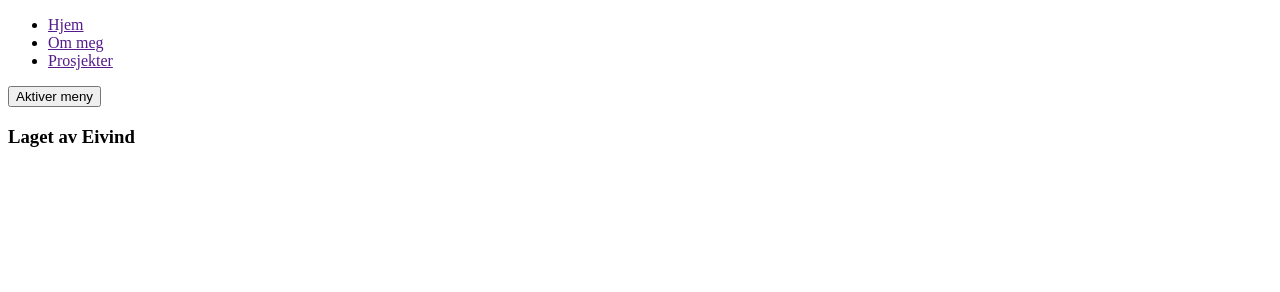
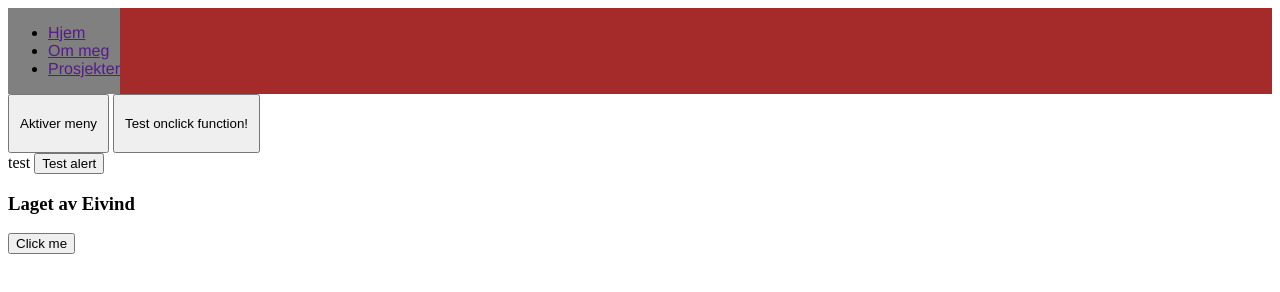
Before and after one commit to eivind-glodedata/oppgave4-hamburgermeny, a website: page index.html in a window 1280 px wide. Drawn offline with Linux system fonts and the light colour scheme.

Commit message:
eksperimentering

```diff
--- a/index.html
+++ b/index.html
@@ -12,24 +12,31 @@
 
   <!-- body body det som skal synes -->
 
-  <body>
-    <header>
-      <nav>
+  <body id="body">
+    <header id="header">
+      <nav class="hamburgermeny" id="HAMBURGER">
         <ul>
         <li><a href="">Hjem</a></li>
         <li><a href="">Om meg</a></li>
         <li><a href="">Prosjekter</a></li>
        </ul>
       </nav>
-      <button>Aktiver meny</button>
+
     </header>
 
     <main>
+      <div class="box">
+      <button id="myButton" onclick="changeElementStyle('body', 'pink')">Aktiver meny</button>
 
+      <button onclick="testklikkfunksjon()">Test onclick function!</button>
+    </div>
+     test
+      <button onmousedown="varsling()">Test alert</button>
     </main>
 
     <footer>
       <h3>Laget av Eivind</h3>
+      <button onclick="test()">Click me</button>
     </footer>
   </body>
 </html>
--- a/script.js
+++ b/script.js
@@ -1 +1,46 @@
-console.log('Hello!');
+console.log(document.querySelector(".hamburgermeny"));
+console.log(document.querySelector("main").innerHTML);
+
+const hamburgerelementet = document.querySelector(".hamburgermeny");
+
+function changeElementStyle(elementId, newColor) {
+    // Get the element by its ID
+
+    let element = document.getElementById(elementId);
+    console.log(element);
+
+    // Check if the element exists
+    if (element) {
+        // Change the background color of the element
+        element.style.backgroundColor = newColor;
+    } else {
+        console.log("Element not found");
+    }
+}
+
+// Example usage: Change the background color of the element
+changeElementStyle('header', 'brown');
+//changeElementStyle('body', 'pink');
+
+function varsling(param1, param2) {
+    alert(param1 + ' ' + param2);
+}
+
+//myFunction('parameter1', 'parameter2')
+
+//Alternatively, you can use an event listener for a more modern approach:
+
+document.getElementById("myButton").addEventListener("click", function() {
+    alert("Button was clicked!");
+});
+
+//assign a function to the onclick event of the button using JavaScript
+
+document.getElementById("myButton").onclick = function() {
+    alert("Button was clicked!");
+};
+
+
+
+function test() {alert("funksjonen funker!")
+};
--- a/styles.css
+++ b/styles.css
@@ -0,0 +1,13 @@
+header {
+    background-color: antiquewhite;
+    display: flex;
+}
+.hamburgermeny {
+
+    background-color: grey;
+    font-family: 'Franklin Gothic Medium', 'Arial Narrow', Arial, sans-serif;
+}
+
+.box button {
+    padding: 20px 10px;
+}
```
